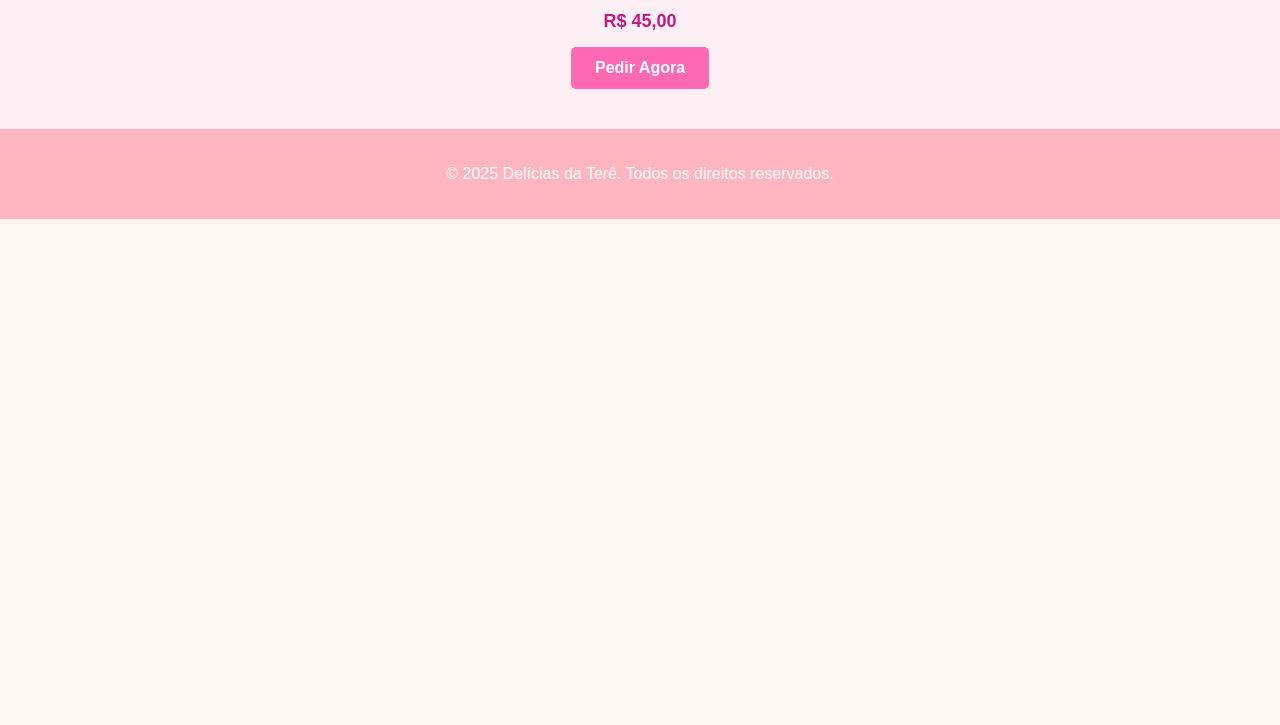
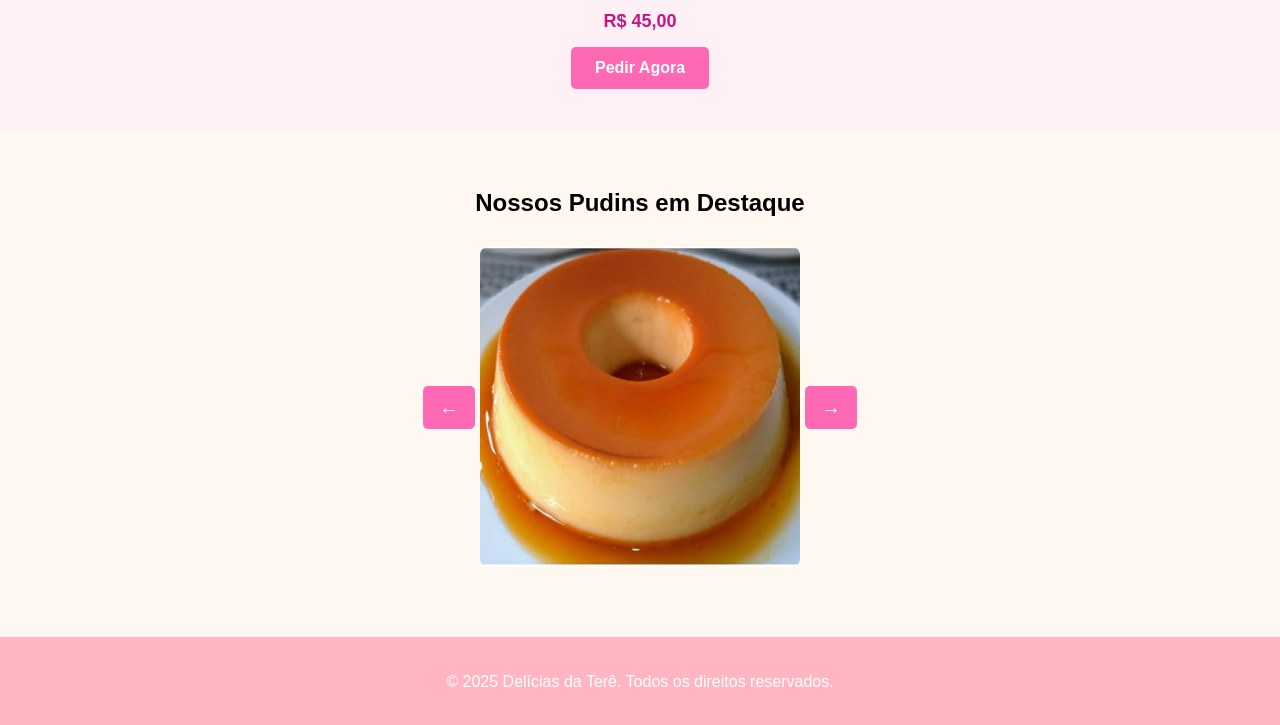
Before and after one commit to ChristopherNobre/deliciastere, a plain HTML site: page index.html in a window 1280 px wide. Shown: the part 826-1551 px from the top of the page. Before the commit the page ends 1045 px from the top, so only its background shows below. Drawn offline with Linux system fonts and the light colour scheme.

Commit message:
index.html

```diff
--- a/index.html
+++ b/index.html
@@ -34,8 +34,8 @@
     }
 
     .sobre,
-    .galeria,
-    .pudim {
+    .pudim,
+    .carrossel-section {
       padding: 40px 20px;
       text-align: center;
     }
@@ -89,7 +89,42 @@
       color: #fff;
     }
 
-    /* Responsividade para telas pequenas */
+    /* Carrossel */
+    .carrossel-container {
+      display: flex;
+      align-items: center;
+      justify-content: center;
+      overflow: hidden;
+      max-width: 100%;
+      margin: 30px auto;
+    }
+
+    .carrossel {
+      display: flex;
+      transition: transform 0.5s ease;
+      width: 100%;
+      max-width: 320px;
+      overflow: hidden;
+    }
+
+    .carrossel img {
+      width: 100%;
+      flex-shrink: 0;
+      border-radius: 8px;
+    }
+
+    .carrossel-btn {
+      background-color: #ff69b4;
+      color: white;
+      border: none;
+      padding: 10px 16px;
+      font-size: 20px;
+      cursor: pointer;
+      border-radius: 5px;
+      margin: 0 5px;
+    }
+
+    /* Responsivo */
     @media (max-width: 600px) {
       header h1 {
         font-size: 1.5rem;
@@ -108,10 +143,15 @@
         width: 100%;
         padding: 14px;
       }
+
+      .carrossel-btn {
+        padding: 8px 12px;
+      }
     }
   </style>
 </head>
 <body>
+
   <header>
     <h1>Delícias da Terê</h1>
     <p>Onde o sabor encontra a doçura!</p>
@@ -129,6 +169,7 @@
     <p>Somos apaixonados por doces e buscamos trazer as melhores experiências açucaradas para você!</p>
   </section>
 
+  <!-- Seletor de pudins -->
   <section class="pudim">
     <h2>Escolha seu Pudim Favorito</h2>
     <label for="pudimSelect">Tipos de Pudim:</label>
@@ -139,9 +180,23 @@
     </select>
 
     <div class="pudim-info">
-     <img id="pudimleite" src="pudimleite.jpg" alt="Pudim selecionado" />
+      <img id="pudimleite" src="pudimleite.jpg" alt="Pudim selecionado" />
       <div class="preco" id="precoPudim">R$ 45,00</div>
       <a href="#" class="botao-pedir" id="linkPedido" target="_blank">Pedir Agora</a>
+    </div>
+  </section>
+
+  <!-- Carrossel -->
+  <section class="carrossel-section">
+    <h2>Nossos Pudins em Destaque</h2>
+    <div class="carrossel-container">
+      <button class="carrossel-btn" onclick="voltar()">&#8592;</button>
+      <div class="carrossel" id="carrossel">
+        <img src="pudimleite.jpg" alt="Pudim Tradicional" />
+        <img src="pudimchocolate.jpg" alt="Pudim de Chocolate" />
+        <img src="hellokitty.jpg" alt="Pudim de Coco" />
+      </div>
+      <button class="carrossel-btn" onclick="avancar()">&#8594;</button>
     </div>
   </section>
 
@@ -174,6 +229,23 @@
       document.getElementById("precoPudim").textContent = pudins[valor].preco;
       document.getElementById("linkPedido").href = pudins[valor].link;
     }
+
+    // Lógica do carrossel
+    let posicao = 0;
+
+    function avancar() {
+      const carrossel = document.getElementById("carrossel");
+      const total = carrossel.querySelectorAll("img").length;
+      posicao = (posicao + 1) % total;
+      carrossel.style.transform = `translateX(-${posicao * 100}%)`;
+    }
+
+    function voltar() {
+      const carrossel = document.getElementById("carrossel");
+      const total = carrossel.querySelectorAll("img").length;
+      posicao = (posicao - 1 + total) % total;
+      carrossel.style.transform = `translateX(-${posicao * 100}%)`;
+    }
   </script>
 </body>
 </html>
```
